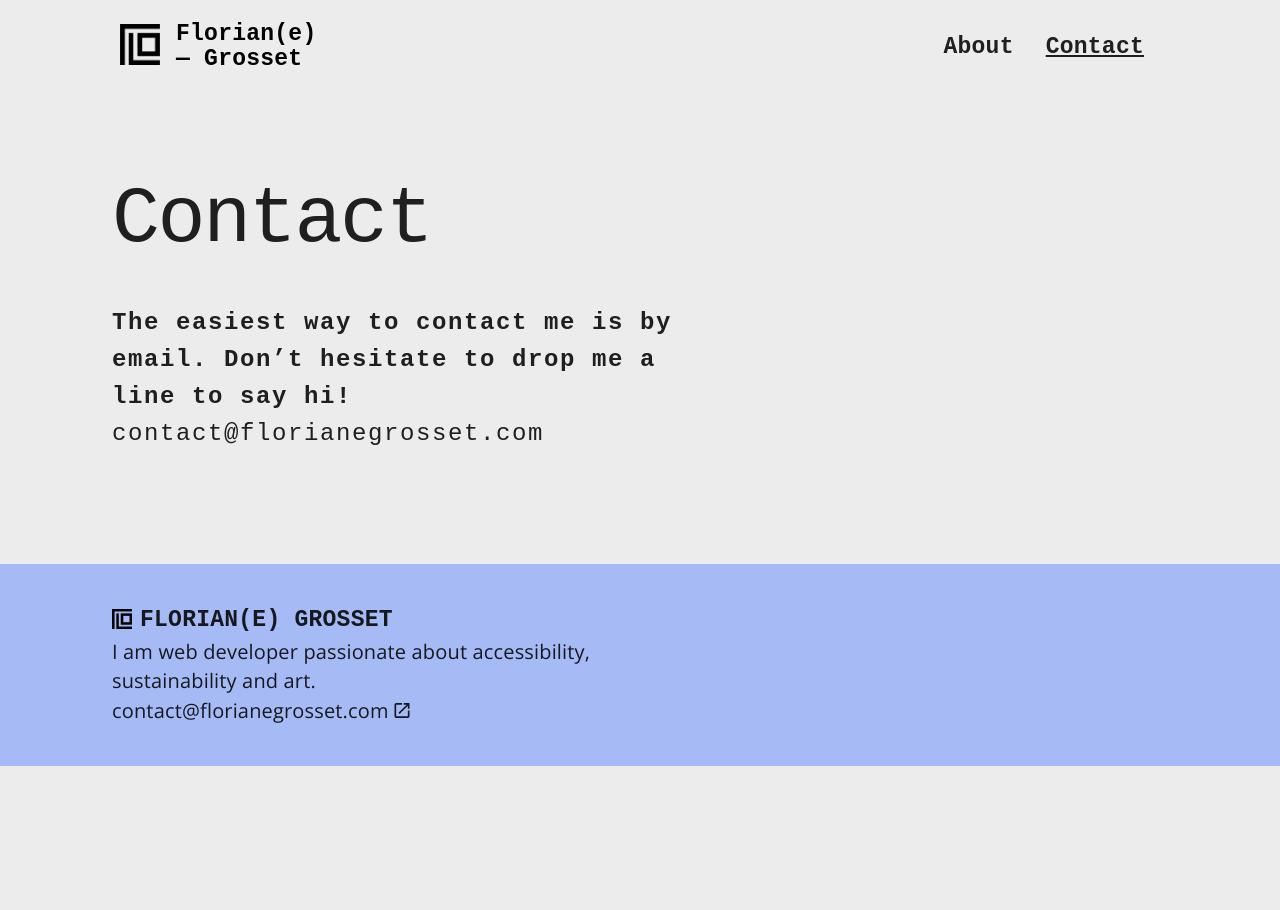
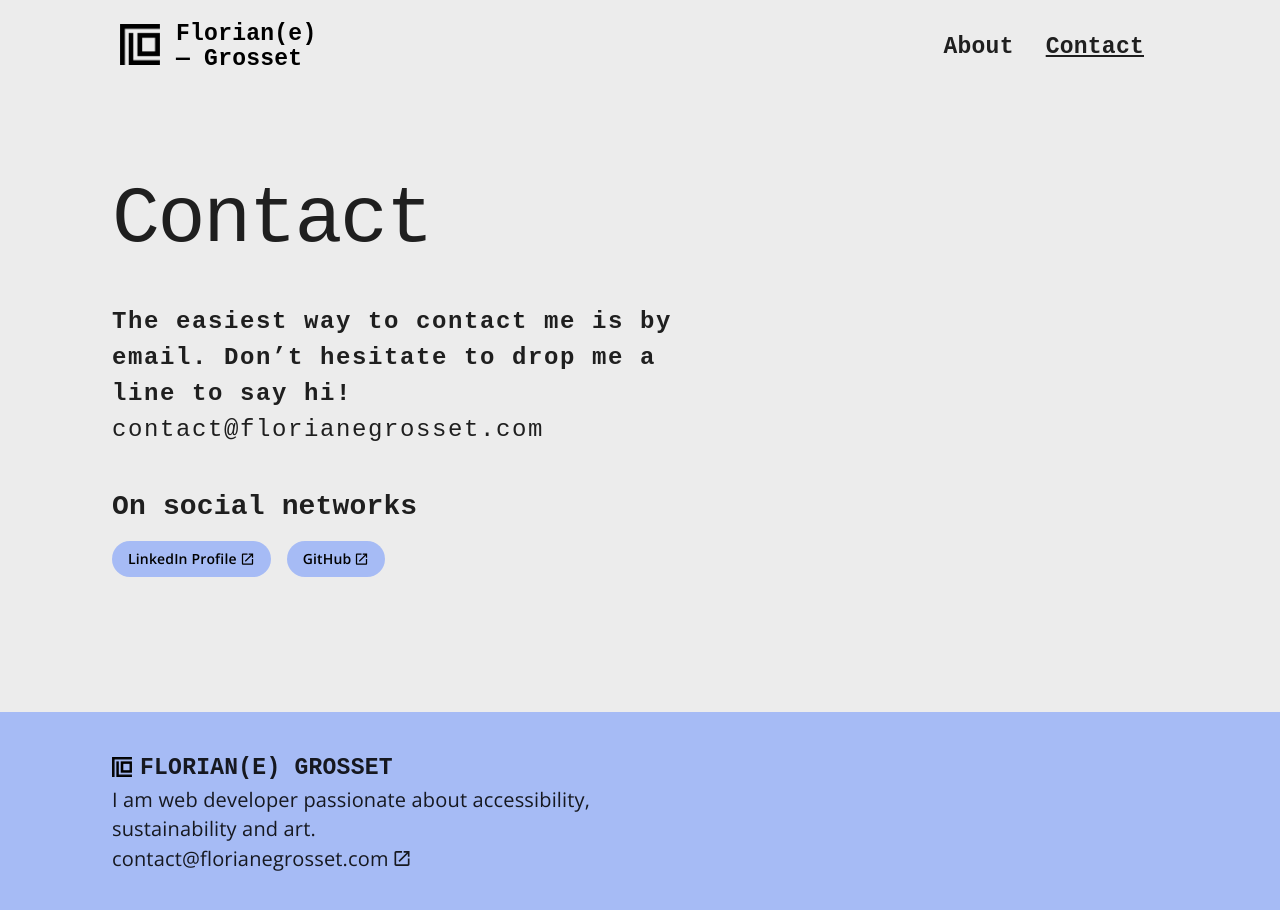
Before and after one commit to grosset-floriane/floriangegrosset-client, a React (Create React App) app: page /contact in a window 1280 px wide. Shown: the top 910 px of the page. Before the commit the page ends 800 px from the top, so only its background shows below. Built offline with nearby package versions, Linux system fonts and the light colour scheme; a web font is replaced by a local one.

Commit message:
add social networks links to contact page

```diff
--- a/src/component-pages/Contact/index.tsx
+++ b/src/component-pages/Contact/index.tsx
@@ -4,13 +4,26 @@ import Layout from 'components/Layout'
 import LayoutColumn from 'components/Layout/LayoutColumn'
 import Link from 'components/Link'
 import H1 from 'components/H1/H1'
+import Button from 'components/Button'
+import {Box} from '@mui/system'
+
+const SOCIAL_MEDIA = [
+	{
+		label: 'LinkedIn Profile',
+		link: 'https://www.linkedin.com/in/floriane-grosset-426435212/?locale=en_US',
+	},
+	{
+		label: 'GitHub',
+		link: 'https://github.com/grosset-floriane',
+	},
+]
 
 const Contact = () => {
 	return (
 		<Layout>
 			<LayoutColumn marginTop={0}>
 				<H1 description="Floriane's contact information">Contact</H1>
-				<Typography variant="bodyImpact">
+				<Typography variant="bodyImpact" component="p">
 					The easiest way to contact me is by email. Don’t hesitate to
 					drop me a line to say hi!
 					<br />
@@ -18,6 +31,30 @@ const Contact = () => {
 						contact@florianegrosset.com
 					</Link>
 				</Typography>
+
+				<Typography variant="h5" component="h3" mt={5}>
+					On social networks
+				</Typography>
+				<Box
+					mt={2}
+					display="flex"
+					gap={2}
+					component="ul"
+					ml={0}
+					style={{padding: 0}}
+				>
+					{SOCIAL_MEDIA.map(({label, link}) => (
+						<li key={label} style={{listStyle: 'none'}}>
+							<Button
+								href={link}
+								isLink
+								isExternal
+							>
+								{label}
+							</Button>
+						</li>
+					))}
+				</Box>
 			</LayoutColumn>
 		</Layout>
 	)
```
